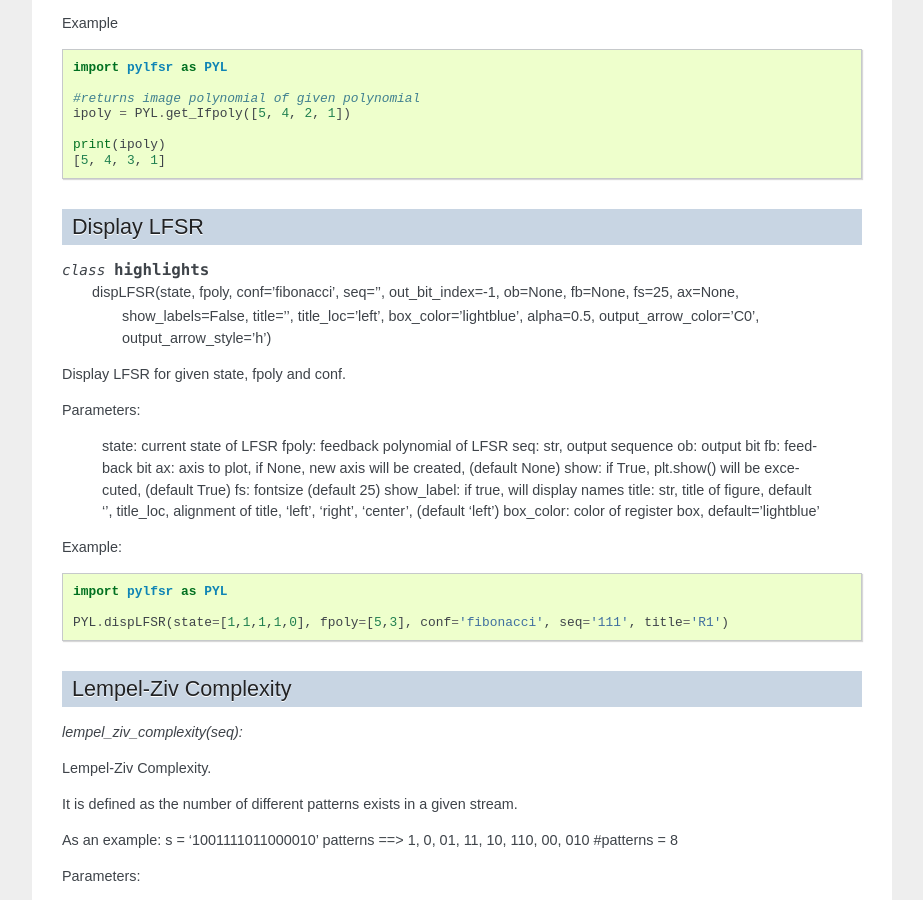
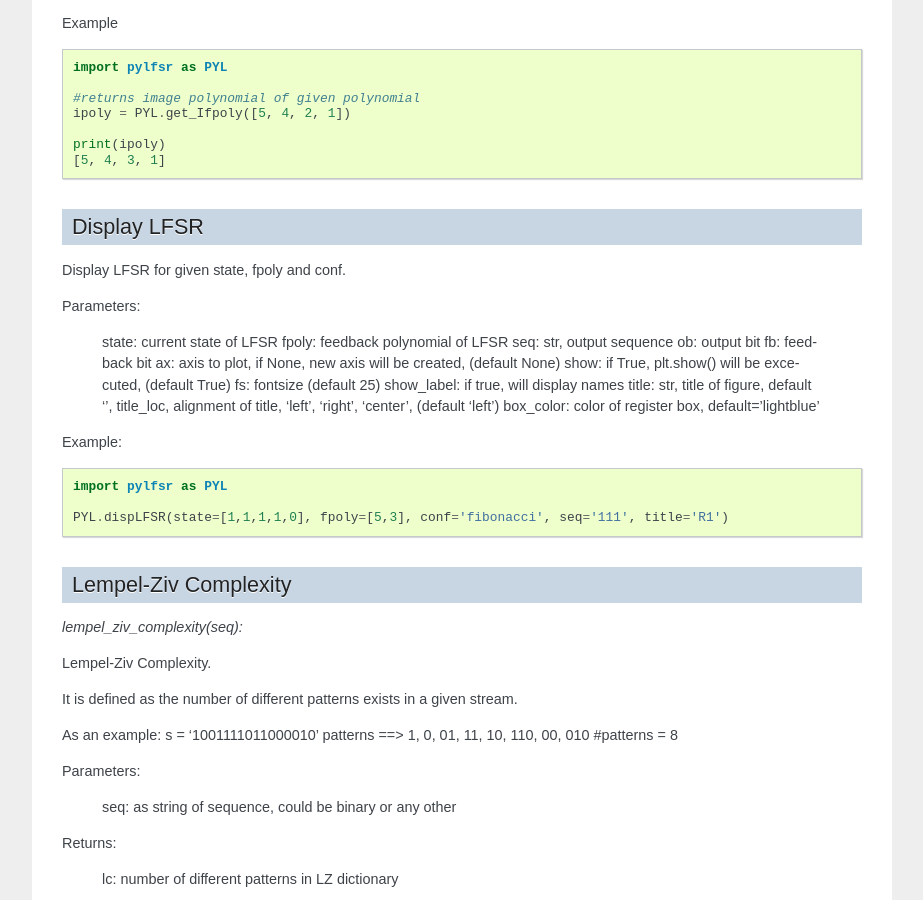
Before and after one commit to Nikeshbajaj/pylfsr, a Sphinx documentation site: the page built from docs/source/api_fun.rst, in a window 1280 px wide and 900 px high, scrolled down 945 px. Shown: the whole window, without its empty margins (198-1121 px from the left). Built offline with Sphinx 7.4.7, drawn with Linux system fonts in a browser that asks for light colours; the version number could not be read and is left out.

Commit message:
Update api_fun.rst

```diff
--- a/docs/source/api_fun.rst
+++ b/docs/source/api_fun.rst
@@ -79,7 +79,7 @@
 --------------------
 
 
-.. class:: highlights
+.. function::
 
  dispLFSR(state, fpoly, conf='fibonacci', seq='', out_bit_index=-1, ob=None, fb=None, fs=25, ax=None,
            show_labels=False, title='', title_loc='left', box_color='lightblue', alpha=0.5,
```
